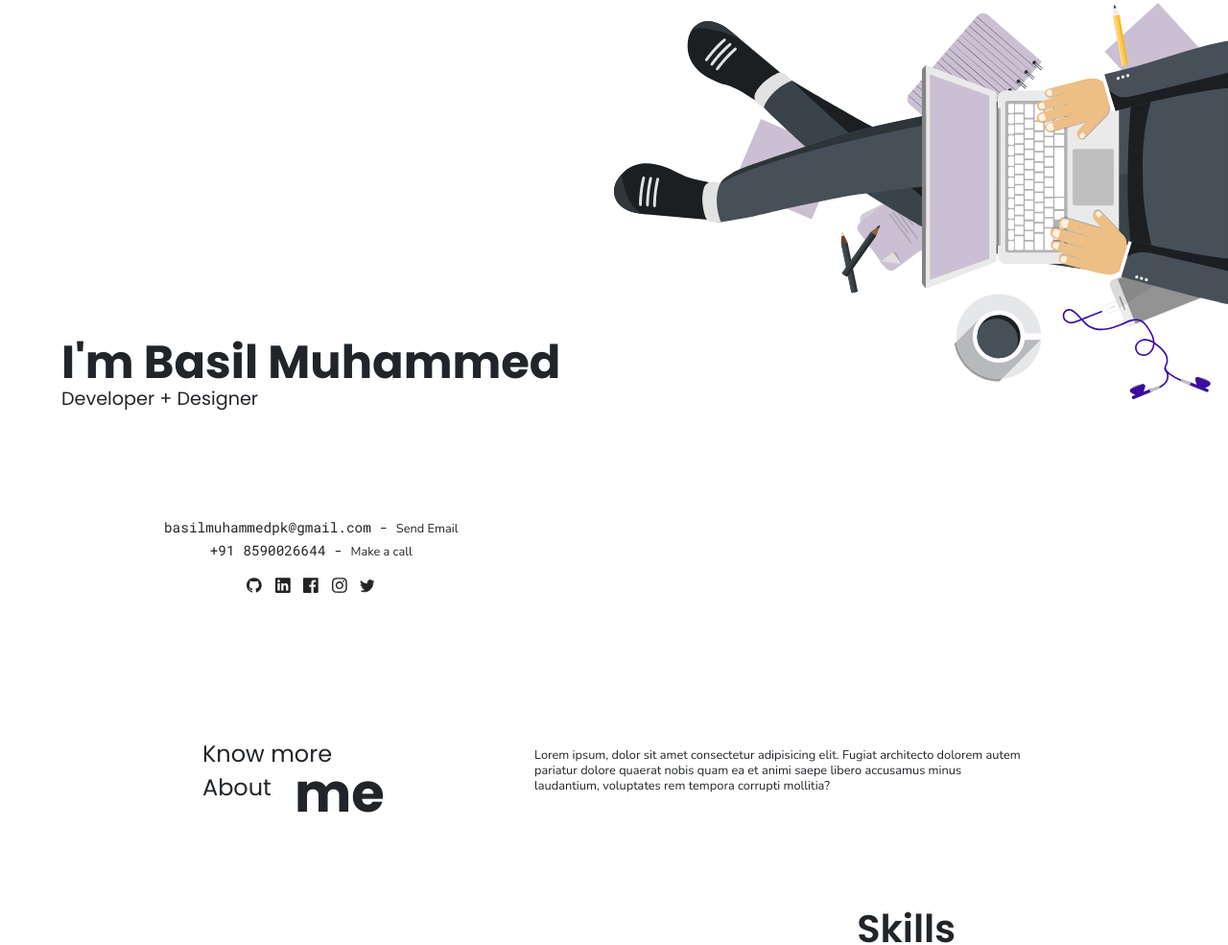
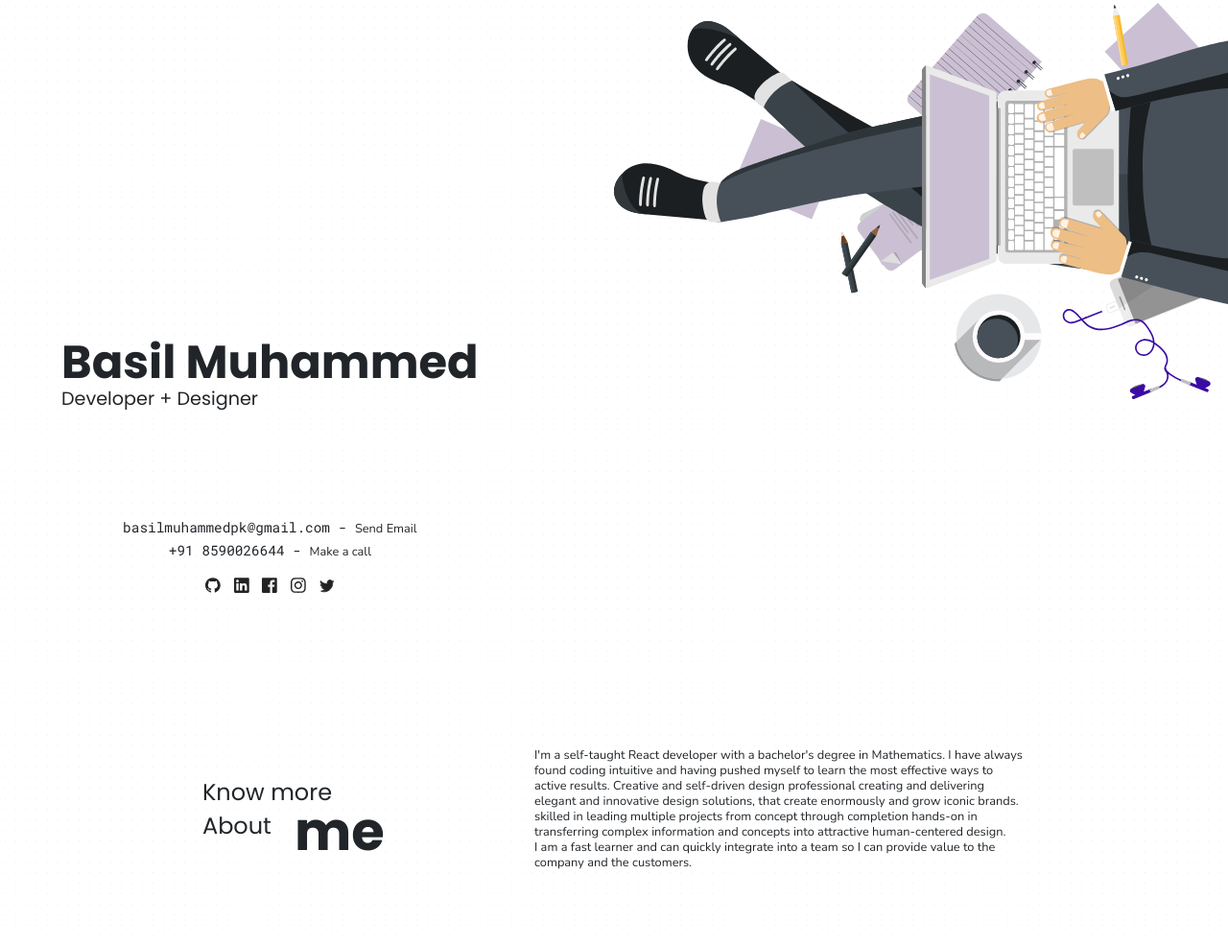
Before and after one commit to basilmuhammed/portfolio-web, a plain HTML site: page index.html in a window 1280 px wide. Shown: the part 130-1115 px from the top of the page at 96% size. Drawn offline with nearby package versions, Linux system fonts and the light colour scheme; files whose address does not match are found by name.

Commit message:
about section added

```diff
--- a/index.html
+++ b/index.html
@@ -58,7 +58,7 @@
       <!-- hero section  -->
       <section class="hero">
         <div class="hero__contents">
-          <div class="hero__contents__social">
+          <div class="hero__contents__social" data-aos="zoom-in">
             <div class="hero__contents__social-contact">
               <p>
                 basilmuhammedpk@gmail.com -
@@ -85,13 +85,13 @@
               /></a>
             </div>
           </div>
-          <div class="hero__contents__content">
-            <h1>I'm Basil Muhammed</h1>
+          <div class="hero__contents__content" data-aos="fade-up-right">
+            <h1>Basil Muhammed</h1>
             <h3>Developer + Designer</h3>
           </div>
         </div>
         <div class="hero__image">
-          <img src="./assets/Asset 2.svg" alt="hero-image" />
+          <img data-aos="zoom-in" src="./assets/Asset 2.svg" alt="hero-image" />
         </div>
       </section>
 
@@ -101,11 +101,17 @@
           <h3>Know more <br />About</h3>
           <h1>me</h1>
         </div>
-        <p>
-          Lorem ipsum, dolor sit amet consectetur adipisicing elit. Fugiat
-          architecto dolorem autem pariatur dolore quaerat nobis quam ea et
-          animi saepe libero accusamus minus laudantium, voluptates rem tempora
-          corrupti mollitia?
+        <p data-aos="zoon-in">
+          I'm a self-taught React developer with a bachelor's degree in
+          Mathematics. I have always found coding intuitive and having pushed
+          myself to learn the most effective ways to active results. Creative
+          and self-driven design professional creating and delivering elegant
+          and innovative design solutions, that create enormously and grow
+          iconic brands. skilled in leading multiple projects from concept
+          through completion hands-on in transferring complex information and
+          concepts into attractive human-centered design.<br />
+          I am a fast learner and can quickly integrate into a team so I can
+          provide value to the company and the customers.
         </p>
       </section>
 
@@ -354,7 +360,7 @@
 
       <!-- footer section -->
 
-      <footer class="footer">
+      <footer class="footer" data-aos="fade-in">
         <div class="footer__contact">
           <div class="footer__contact__email">
             <p>
```
